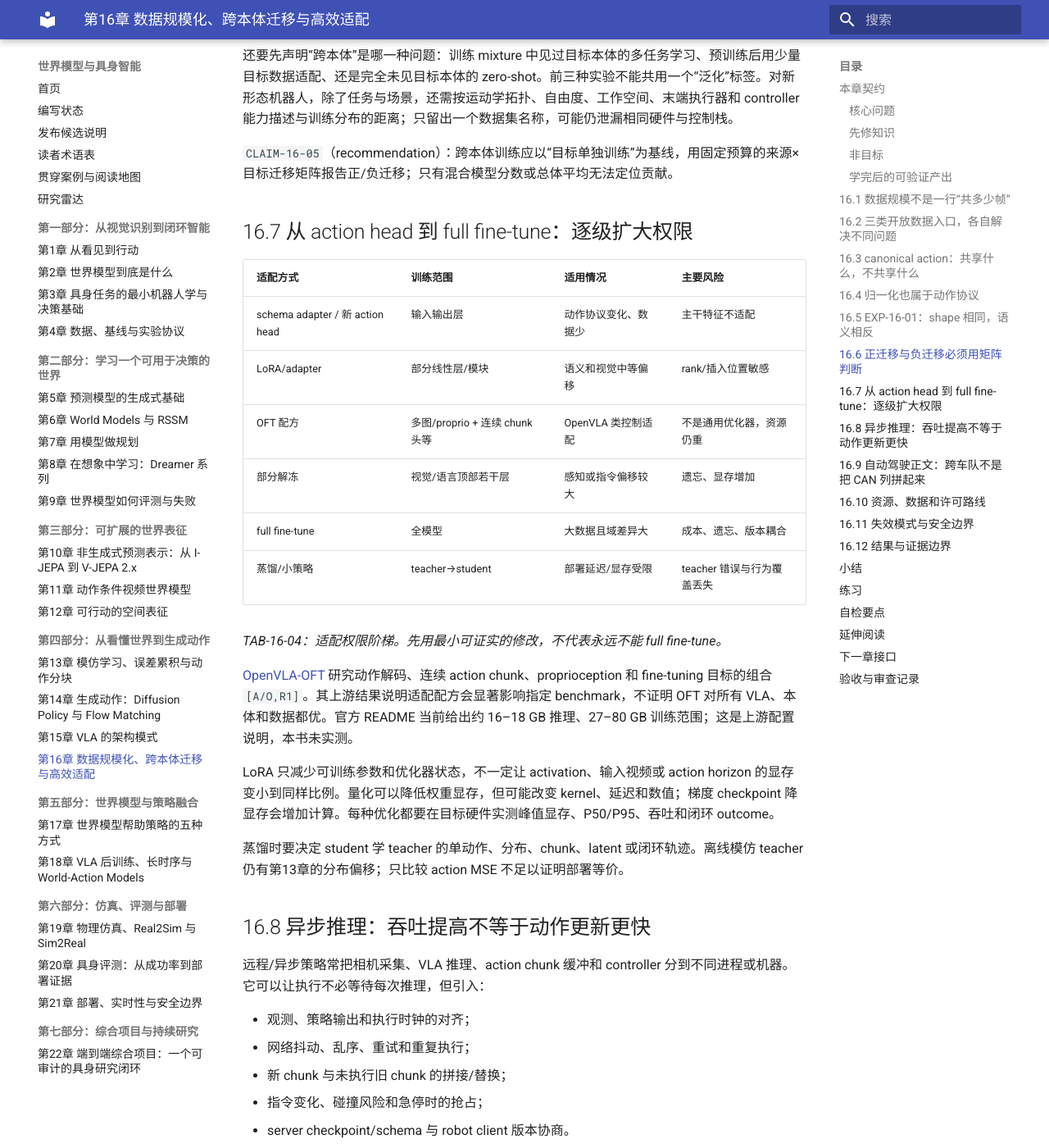
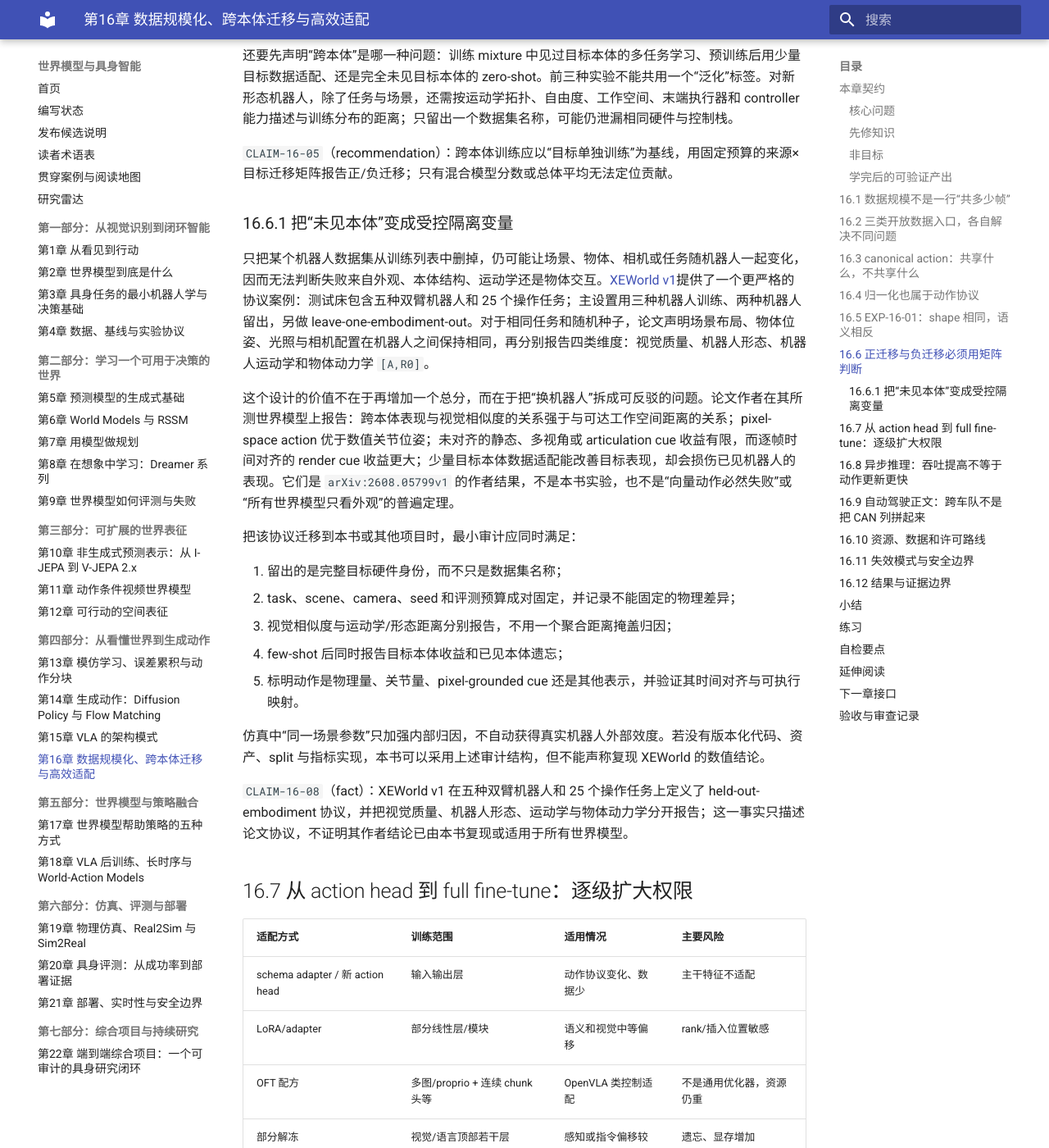
Before and after one commit to dollarser/world-models-and-embodied-ai-book, an MkDocs documentation site: the page built from docs/part-04-policies/ch16-data-scaling-and-adaptation.md, in a window 1280 px wide and 1400 px high, scrolled down 5996 px. Shown: the whole window at 82% size. Built offline with MkDocs 1.6.1 and Material for MkDocs 9.7.7, drawn with Linux system fonts in a browser that asks for light colours; some of the changed text lies outside the part shown.

Commit message:
docs: add held-out embodiment case to chapter 16

```diff
--- a/docs/part-04-policies/ch16-data-scaling-and-adaptation.md
+++ b/docs/part-04-policies/ch16-data-scaling-and-adaptation.md
@@ -1,9 +1,9 @@
 # 第16章 数据规模化、跨本体迁移与高效适配
 
 > 状态：`reviewed`
-> 资料核查日期：2026-09-01
+> 资料核查日期：2026-09-02
 > 关联实验：`EXP-16-01`
-> 关联声明：`CLAIM-16-01`～`CLAIM-16-07`
+> 关联声明：`CLAIM-16-01`～`CLAIM-16-08`
 > 关联图表：`FIG-16-01` / `TAB-16-01` / `TAB-16-02` / `TAB-16-03` / `TAB-16-04`
 > 资源档位：S / M / L1 / L2
 > GPU 状态：待验证
@@ -185,6 +185,24 @@ make ch16-smoke
 
 `CLAIM-16-05`（recommendation）：跨本体训练应以“目标单独训练”为基线，用固定预算的来源×目标迁移矩阵报告正/负迁移；只有混合模型分数或总体平均无法定位贡献。
 
+### 16.6.1 把“未见本体”变成受控隔离变量
+
+只把某个机器人数据集从训练列表中删掉，仍可能让场景、物体、相机或任务随机器人一起变化，因而无法判断失败来自外观、本体结构、运动学还是物体交互。[XEWorld v1](https://arxiv.org/html/2608.05799v1)提供了一个更严格的协议案例：测试床包含五种双臂机器人和 25 个操作任务；主设置用三种机器人训练、两种机器人留出，另做 leave-one-embodiment-out。对于相同任务和随机种子，论文声明场景布局、物体位姿、光照与相机配置在机器人之间保持相同，再分别报告四类维度：视觉质量、机器人形态、机器人运动学和物体动力学 `[A,R0]`。
+
+这个设计的价值不在于再增加一个总分，而在于把“换机器人”拆成可反驳的问题。论文作者在其所测世界模型上报告：跨本体表现与视觉相似度的关系强于与可达工作空间距离的关系；pixel-space action 优于数值关节位姿；未对齐的静态、多视角或 articulation cue 收益有限，而逐帧时间对齐的 render cue 收益更大；少量目标本体数据适配能改善目标表现，却会损伤已见机器人的表现。它们是 `arXiv:2608.05799v1` 的作者结果，不是本书实验，也不是“向量动作必然失败”或“所有世界模型只看外观”的普遍定理。
+
+把该协议迁移到本书或其他项目时，最小审计应同时满足：
+
+1. 留出的是完整目标硬件身份，而不只是数据集名称；
+2. task、scene、camera、seed 和评测预算成对固定，并记录不能固定的物理差异；
+3. 视觉相似度与运动学/形态距离分别报告，不用一个聚合距离掩盖归因；
+4. few-shot 后同时报告目标本体收益和已见本体遗忘；
+5. 标明动作是物理量、关节量、pixel-grounded cue 还是其他表示，并验证其时间对齐与可执行映射。
+
+仿真中“同一场景参数”只加强内部归因，不自动获得真实机器人外部效度。若没有版本化代码、资产、split 与指标实现，本书可以采用上述审计结构，但不能声称复现 XEWorld 的数值结论。
+
+`CLAIM-16-08`（fact）：XEWorld v1 在五种双臂机器人和 25 个操作任务上定义了 held-out-embodiment 协议，并把视觉质量、机器人形态、运动学与物体动力学分开报告；这一事实只描述论文协议，不证明其作者结论已由本书复现或适用于所有世界模型。
+
 ## 16.7 从 action head 到 full fine-tune：逐级扩大权限
 
 | 适配方式 | 训练范围 | 适用情况 | 主要风险 |
@@ -252,6 +270,7 @@ L1 可做 24 GB 单卡的 LoRA/蒸馏预检或 OpenVLA-OFT 量化推理；上游
 | 开放生态 | Open X-Embodiment RLDS mixture | 论文/官方仓库 | `[P/O,R1]` | 本书未下载或运行 |
 | 开放数据 | DROID 分布式操作数据 | 论文/官方项目 | `[P/O,R1]` | 本书未下载或审计 |
 | 数据格式 | LeRobot Dataset v3 | 官方文档 | `[O,R1]` | 版本会漂移 |
+| 诊断基准 | XEWorld held-out-embodiment 协议 | arXiv v1 | `[A,R0]` | 协议已审计；代码、数据、模型和作者结果均未复现 |
 | 适配案例 | OpenVLA-OFT | 论文/官方仓库 | `[A/O,R1]` | 上游结果，本书未运行 |
 | 未验证 | 24 GB 内 adapter/SmolVLA 适配 | 后续 M/L1 | planned | 数据、GPU、迁移待测 |
 
@@ -314,6 +333,7 @@ L1 可做 24 GB 单卡的 LoRA/蒸馏预检或 OpenVLA-OFT 量化推理；上游
 - Octo Model Team, [Octo 数据标准化与 mixture 管线](https://github.com/octo-models/octo/blob/main/octo/data/dataset.py)，`[O,R1]`；
 - NVIDIA, [Isaac-GR00T 数据配置](https://github.com/NVIDIA/Isaac-GR00T/blob/main/getting_started/data_config.md)与[统计量 fingerprint 实现](https://github.com/NVIDIA/Isaac-GR00T/blob/main/gr00t/data/stats.py)，`[O,R1]`；
 - Physical Intelligence, [openpi normalization statistics](https://github.com/Physical-Intelligence/openpi/blob/main/docs/norm_stats.md)，`[O,R1]`；
+- Chen et al., [XEWorld v1 论文](https://arxiv.org/html/2608.05799v1)，`[A,R0]`；协议进入正文，作者模型结果未由本书复现；
 - Kim et al., [OpenVLA-OFT](https://arxiv.org/abs/2502.19645) 与[官方代码](https://github.com/moojink/openvla-oft)，`[A/O,R1]`；
 - Hu et al., [LoRA](https://arxiv.org/abs/2106.09685)，`[P]`。
 
@@ -334,6 +354,6 @@ L1 可做 24 GB 单卡的 LoRA/蒸馏预检或 OpenVLA-OFT 量化推理；上游
 - 代码审查：通过；
 - 一致性审查：通过；
 - 教学审查：通过；
-- 审查记录路径：`reviews/ch16-adapter-version-review-2026-09-01.md`、`reviews/part-04-exercise-self-check-review-2026-09-02.md`；
+- 审查记录路径：`reviews/ch16-adapter-version-review-2026-09-01.md`、`reviews/ch16-held-out-embodiment-review-2026-09-02.md`、`reviews/part-04-exercise-self-check-review-2026-09-02.md`；
 - 已知限制：没有下载真实数据、训练 adapter/VLA、运行仿真或 GPU；
-- 下一步：在可用 GPU/真实数据时执行迁移矩阵；当前证据保持 S 档 reviewed。
+- 下一步：只在 XEWorld 或等价测试床公开版本化代码、资产、split 与指标实现后，先做无下载预检，再经用户确认执行迁移矩阵；当前证据保持 S 档 reviewed。
```
Also changed, not shown: docs/release-notes.md (+1 -1 lines), docs/research-radar.md (+1 -1 lines), docs/status.md (+3 -3 lines), reviews/ch16-held-out-embodiment-review-2026-09-02.md (added, +28 -0 lines), specs/PRD/书籍编写与审查执行流程.md (+1 -0 lines), 3 other files.
